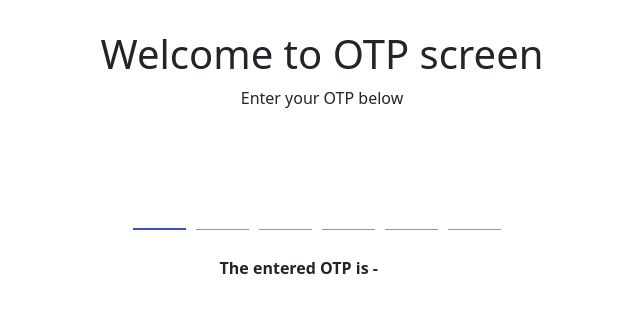
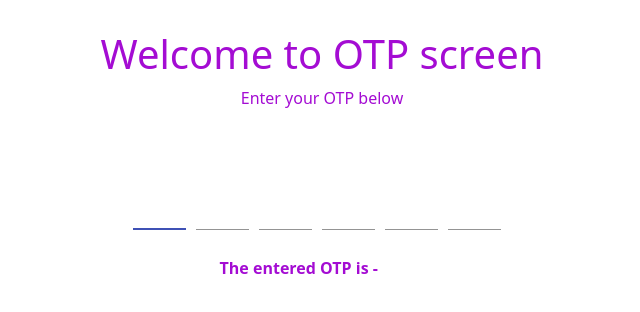
Before and after one commit to AnjaliRaiDaffodilsw/Otp-Input, a React (Create React App) app: page / in a window 1280 px wide. Shown: the top 312 px of the page, without its empty margins (318-958 px from the left). Built offline with nearby package versions, Linux system fonts and the light colour scheme.

Commit message:
Added styles

```diff
--- a/src/assets/styles/OtpScreen.scss
+++ b/src/assets/styles/OtpScreen.scss
@@ -16,11 +16,13 @@
 .otp-text {
 	margin: 2% 0 0 42%;
 	font-weight: bolder;
+  color: $display-color;
 }
 
 .otp-header {
   margin-top: 30px;
   text-align: $display-center;
+  color: $display-color;
 }
 
 input::-webkit-outer-spin-button,
--- a/src/assets/styles/Variables.scss
+++ b/src/assets/styles/Variables.scss
@@ -1,3 +1,4 @@
 
 $display-flex: flex;
 $display-center: center;
+$display-color:  rgb(164, 12, 211);
```
